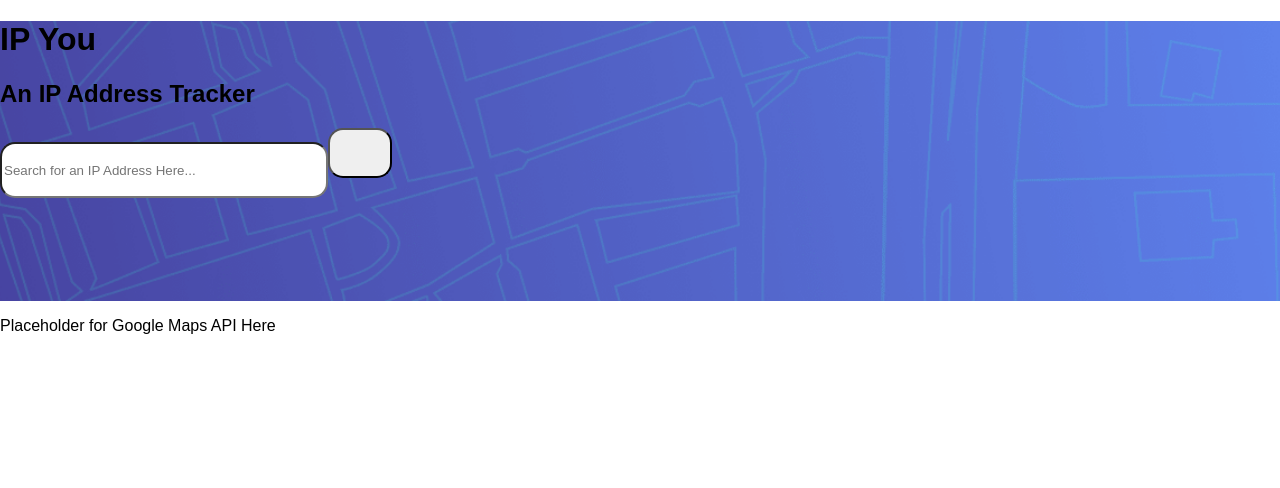
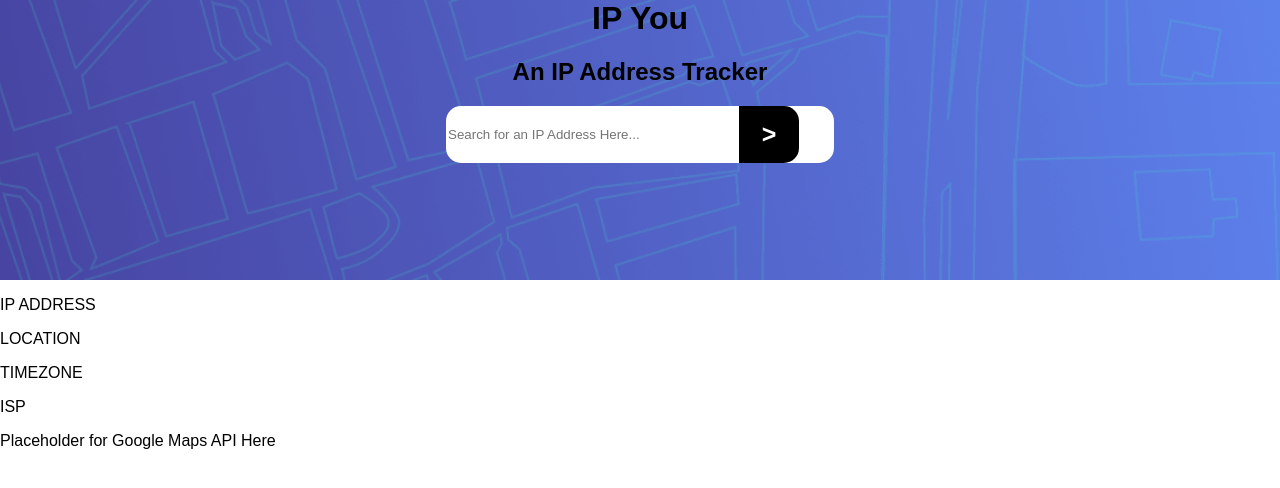
Before and after one commit to kabocha23/ip-address-tracker, a React (Create React App) app: page / in a window 1280 px wide. Shown: the top 488 px of the page. Built offline with nearby package versions, Linux system fonts and the light colour scheme.

Commit message:
added styles

```diff
--- a/src/App.css
+++ b/src/App.css
@@ -19,6 +19,7 @@ body::-webkit-scrollbar {
 
 body::-webkit-scrollbar-track {
   -webkit-box-shadow: inset 0 0 6px rgba(0,0,0,0.3);
+  box-shadow: inset 0 0 6px rgba(0,0,0,0.3);
 }
 
 body::-webkit-scrollbar-thumb {
--- a/src/components/1. IPAddyInput/IPAddyInput.css
+++ b/src/components/1. IPAddyInput/IPAddyInput.css
@@ -1,14 +1,32 @@
 .ipAddyInput-container {
+    display: flex;
+    flex-flow: column wrap;
     background-image: url('../../images/pattern-bg.png');
     height: 35vh;
+    width: 100%;
     background-position: center;
     background-repeat: no-repeat;
     background-size: cover;
 }
+.ipAddyInput-title {
+    display: flex;
+    flex-flow: column wrap;
+    width: 100%;
+}
+.ipAddyInput-title h1, h2{
+    margin-top: 0;
+    margin-left: auto;
+    margin-right: auto;
+}
 
 .ipAddyInput-search {
+    position: relative;
     display: flex;
-    width: 100%;
+    width: 60%;
+    text-align: center;
+    margin-left: auto;
+    margin-right: auto;
+
 }
 .ipAddyInput-search form {
     width: 100%;
@@ -16,12 +34,20 @@
 }
 
 .ipAddyInput-search form input {
-    width: 25%;
-    height: 50px;
+    width: 50%;
+    height: 55px;
     border-radius: 15px;
+    border: none;
 }
 .ipAddyInput-search form button {
-    width: 5%;
-    height: 50px;
-    border-radius: 15px;
+    position: absolute;
+    width: 60px;
+    height: 57px;
+    border-radius: 0px 15px 15px 0px;
+    border: none;
+    right: 225px;
+    font-size: 25px;
+    font-weight: bolder;
+    background-color: black;
+    color: white;
 }
--- a/src/components/1. IPAddyInput/IPAddyInput.js
+++ b/src/components/1. IPAddyInput/IPAddyInput.js
@@ -14,7 +14,7 @@ const IPAddyInput = () => {
             <div className='ipAddyInput-search'>
                 <form>
                     <input placeholder='Search for an IP Address Here...'></input>
-                    <button></button>
+                    <button>&gt;</button>
                 </form>
             </div>
         </div>
--- a/src/components/2. IPAddyRes/IPAddyRes.js
+++ b/src/components/2. IPAddyRes/IPAddyRes.js
@@ -8,16 +8,16 @@ const IPAddyRes = () => {
     return(
         <div className='ipAddyRes-container'>
             <div className='ipAddyRes-ip-addy'>
-
+                <p>IP ADDRESS</p>
             </div>
             <div className='ipAddyRes-location'>
-
+                <p>LOCATION</p>
             </div>
             <div className='ipAddyRes-timezone'>
-
+                <p>TIMEZONE</p>
             </div>
             <div className='ipAddyRes-isp'>
-
+                <p>ISP</p>
             </div>
         </div>
     )
```
Also changed, not shown: public/logo192.png (added), public/logo512.png (added).
